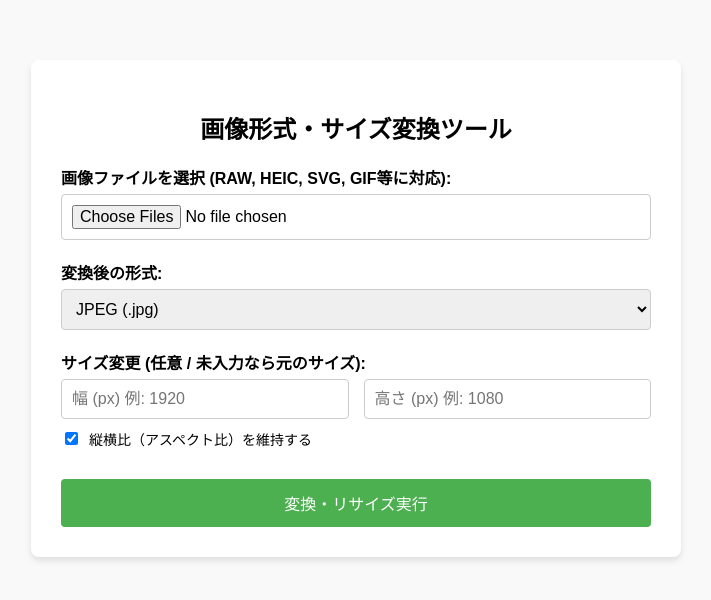
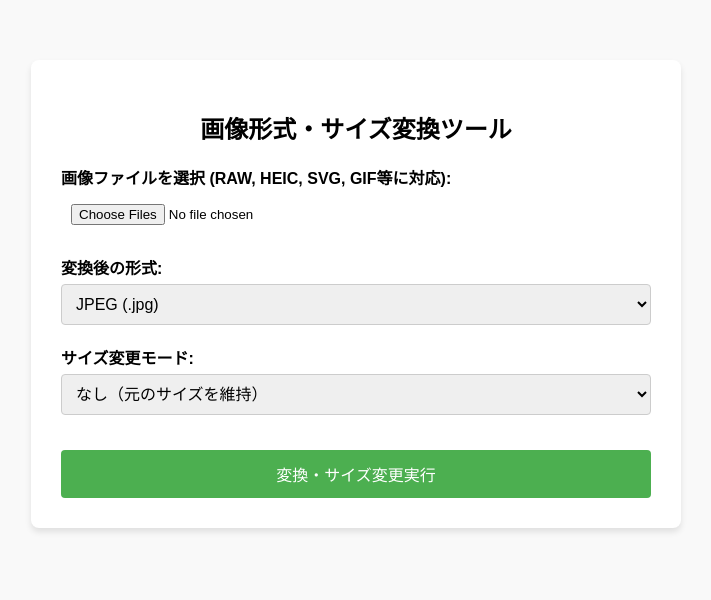
Before and after one commit to Python0718/Image, a FastAPI app: page / in a window 1280 px wide. Shown: the top 600 px of the page, without its empty margins (284-995 px from the left). Run offline with FastAPI, Linux system fonts and the light colour scheme.

Commit message:
Update index.html

```diff
--- a/templates/index.html
+++ b/templates/index.html
@@ -9,14 +9,18 @@
         .card { background: white; padding: 30px; border-radius: 8px; box-shadow: 0 4px 6px rgba(0,0,0,0.1); }
         .form-group { margin: 20px 0; text-align: left; }
         label { display: block; margin-bottom: 5px; font-weight: bold; }
-        input[type="file"], input[type="number"], select { width: 100%; padding: 10px; box-sizing: border-box; border-radius: 4px; border: 1px solid #ccc; font-size: 16px; }
-        .size-inputs { display: flex; gap: 15px; }
-        .size-inputs > div { flex: 1; }
-        .checkbox-group { display: flex; align-items: center; gap: 8px; margin-top: 10px; font-size: 14px; font-weight: normal; cursor: pointer; }
-        .checkbox-group input { width: auto; cursor: pointer; }
-        button { background: #4CAF50; color: white; border: none; padding: 12px 20px; font-size: 16px; border-radius: 4px; cursor: pointer; width: 100%; margin-top: 10px; }
+        input[type="number"], select { width: 100%; padding: 10px; box-sizing: border-box; border-radius: 4px; border: 1px solid #ccc; font-size: 16px; }
+        input[type="file"] { width: 100%; padding: 10px; box-sizing: border-box; }
+
+        .size-box { background: #f0f4f8; padding: 15px; border-radius: 6px; margin-top: 10px; display: none; }
+        .input-row { display: flex; gap: 10px; margin-top: 10px; }
+        .input-row > div { flex: 1; }
+        .input-row label { font-size: 13px; color: #555; }
+
+        button { background: #4CAF50; color: white; border: none; padding: 12px 20px; font-size: 16px; border-radius: 4px; cursor: pointer; width: 100%; margin-top: 15px; }
         button:hover { background: #45a049; }
         button:disabled { background: #ccc; cursor: not-allowed; }
+
         .result-list { margin-top: 20px; text-align: left; border-top: 1px solid #eee; padding-top: 15px; }
         .file-item { display: flex; justify-content: space-between; align-items: center; margin-bottom: 10px; background: #f1f1f1; padding: 10px 14px; border-radius: 4px; }
         .download-btn { background: #008CBA; color: white; padding: 6px 14px; text-decoration: none; border-radius: 4px; font-size: 14px; }
@@ -48,22 +52,52 @@
             </div>
 
             <div class="form-group">
-                <label>サイズ変更 (任意 / 未入力なら元のサイズ):</label>
-                <div class="size-inputs">
-                    <div>
-                        <input type="number" name="width" min="1" placeholder="幅 (px) 例: 1920">
-                    </div>
-                    <div>
-                        <input type="number" name="height" min="1" placeholder="高さ (px) 例: 1080">
+                <label>サイズ変更モード:</label>
+                <select id="sizeMode">
+                    <option value="none">なし（元のサイズを維持）</option>
+                    <option value="aspect">アスペクト比で指定</option>
+                    <option value="manual">手入力（自由指定）</option>
+                </select>
+
+                <!-- アスペクト比指定モードの設定エリア -->
+                <div id="aspectArea" class="size-box">
+                    <label>アスペクト比（横 : 縦）:</label>
+                    <select id="aspectRatio">
+                        <option value="16:9">16 : 9 (横長 - YouTube/PC)</option>
+                        <option value="4:3">4 : 3 (標準 - デジカメ)</option>
+                        <option value="1:1">1 : 1 (正方形 - Instagram等)</option>
+                        <option value="9:16">9 : 16 (縦長 - スマホ/リール)</option>
+                        <option value="3:4">3 : 4 (縦長標準)</option>
+                    </select>
+
+                    <div class="input-row">
+                        <div>
+                            <label>指定する横幅 (px):</label>
+                            <input type="number" id="aspectWidth" min="1" placeholder="例: 1920">
+                        </div>
+                        <div>
+                            <label>自動計算された高さ (px):</label>
+                            <input type="number" id="aspectHeight" readonly style="background: #e9e9e9; cursor: not-allowed;" placeholder="自動計算">
+                        </div>
                     </div>
                 </div>
-                <label class="checkbox-group">
-                    <input type="checkbox" name="maintain_aspect" value="true" checked>
-                    縦横比（アスペクト比）を維持する
-                </label>
+
+                <!-- 手入力モードの設定エリア -->
+                <div id="manualArea" class="size-box">
+                    <div class="input-row">
+                        <div>
+                            <label>横幅 (px):</label>
+                            <input type="number" id="manualWidth" min="1" placeholder="例: 1200">
+                        </div>
+                        <div>
+                            <label>高さ (px):</label>
+                            <input type="number" id="manualHeight" min="1" placeholder="例: 800">
+                        </div>
+                    </div>
+                </div>
             </div>
 
-            <button type="submit" id="submitBtn">変換・リサイズ実行</button>
+            <button type="submit" id="submitBtn">変換・サイズ変更実行</button>
         </form>
 
         <div id="loading" class="loading">⏳ 処理中... しばらくお待ちください</div>
@@ -75,6 +109,42 @@
     </div>
 
     <script>
+        const sizeMode = document.getElementById('sizeMode');
+        const aspectArea = document.getElementById('aspectArea');
+        const manualArea = document.getElementById('manualArea');
+        const aspectRatio = document.getElementById('aspectRatio');
+        const aspectWidth = document.getElementById('aspectWidth');
+        const aspectHeight = document.getElementById('aspectHeight');
+
+        // モード切替イベント
+        sizeMode.addEventListener('change', () => {
+            aspectArea.style.display = 'none';
+            manualArea.style.display = 'none';
+
+            if (sizeMode.value === 'aspect') {
+                aspectArea.style.display = 'block';
+            } else if (sizeMode.value === 'manual') {
+                manualArea.style.display = 'block';
+            }
+        });
+
+        // アスペクト比から高さを自動計算する関数
+        function calculateHeight() {
+            const widthVal = parseFloat(aspectWidth.value);
+            if (!widthVal || widthVal <= 0) {
+                aspectHeight.value = '';
+                return;
+            }
+
+            const [ratioW, ratioH] = aspectRatio.value.split(':').map(Number);
+            const calculatedH = Math.round((widthVal * ratioH) / ratioW);
+            aspectHeight.value = calculatedH;
+        }
+
+        aspectWidth.addEventListener('input', calculateHeight);
+        aspectRatio.addEventListener('change', calculateHeight);
+
+        // フォーム送信処理
         document.getElementById('convertForm').addEventListener('submit', async (e) => {
             e.preventDefault();
 
@@ -85,9 +155,23 @@
 
             const formData = new FormData(e.target);
 
-            // チェックボックスがオフの場合は false を送る補正
-            if (!e.target.maintain_aspect.checked) {
+            // モードに応じた width / height パラメータの設定
+            const mode = sizeMode.value;
+            if (mode === 'aspect') {
+                if (aspectWidth.value) formData.set('width', aspectWidth.value);
+                if (aspectHeight.value) formData.set('height', aspectHeight.value);
+                formData.set('maintain_aspect', 'false'); // アスペクト比に合わせて計算済みのため強制サイズ指定
+            } else if (mode === 'manual') {
+                const manualW = document.getElementById('manualWidth').value;
+                const manualH = document.getElementById('manualHeight').value;
+                if (manualW) formData.set('width', manualW);
+                if (manualH) formData.set('height', manualH);
                 formData.set('maintain_aspect', 'false');
+            } else {
+                // なし（元のサイズを維持）
+                formData.delete('width');
+                formData.delete('height');
+                formData.set('maintain_aspect', 'true');
             }
 
             submitBtn.disabled = true;
```
